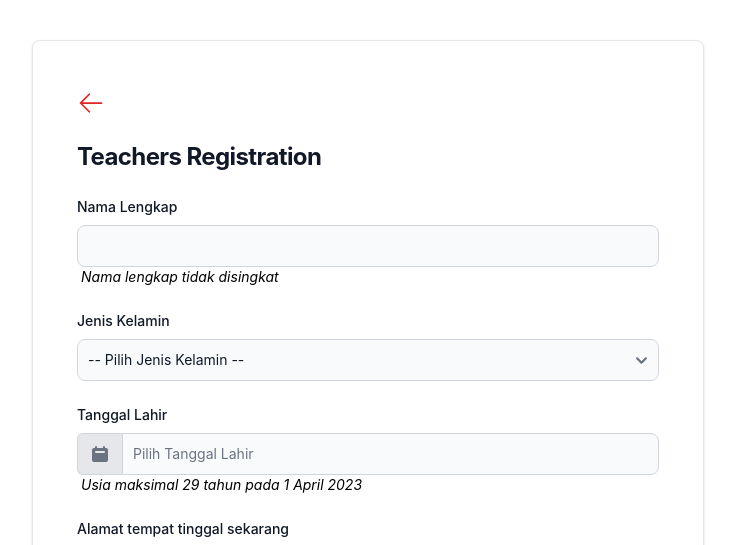
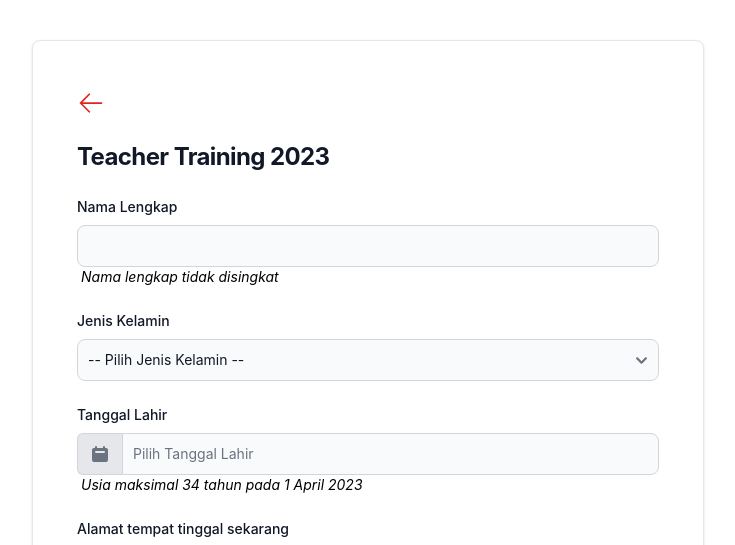
Before and after one commit to Reinhardjs/scholarship-registration-frontend, a React (Create React App) app: page /teacher in a window 1280 px wide. Shown: the top 545 px of the page, without its empty margins (272-1007 px from the left). Built offline with nearby package versions, Linux system fonts and the light colour scheme.

Commit message:
chore(mext-registration): able to display current age

```diff
--- a/src/components/DatePickerInput.js
+++ b/src/components/DatePickerInput.js
@@ -1,8 +1,11 @@
 import React from "react";
 import Datepicker from "flowbite-datepicker/Datepicker";
 
+import calculateAge from "../utils/calculateAge";
+
 const DatePickerInput = (props) => {
-  const { form, labelString, inputName, notes, validation } = props;
+  const { form, labelString, inputName, notes, validation, showCurrentAge } =
+    props;
   const {
     register,
     formState: { errors },
@@ -28,6 +31,16 @@ const DatePickerInput = (props) => {
       datepickerEl.removeEventListener("changeDate", triggerOnDateChanged);
     };
   }, [triggerOnDateChanged]);
+
+  var calculatedAge = -1;
+
+  if (form.watch(inputName) && form.watch(inputName) !== "") {
+    const parts = form.watch(inputName).split("-");
+    const birthYear = parseInt(parts[0]);
+    const birthMonth = parseInt(parts[1]);
+    const birthDay = parseInt(parts[2]);
+    calculatedAge = calculateAge(birthYear, birthMonth, birthDay);
+  }
 
   return (
     <div>
@@ -62,6 +75,9 @@ const DatePickerInput = (props) => {
         />
       </div>
       {notes && <p className="ml-1 text-sm italic">{notes}</p>}
+      {showCurrentAge && form.watch(inputName) && (
+        <p className="ml-1 text-sm italic">{`Usia Anda ${calculatedAge} tahun pada 1 April 2023`}</p>
+      )}
       {errors[inputName] &&
         (errors[inputName].type === "validate" ? (
           <span className="text-red-600">{labelString} tidak valid</span>
--- a/src/pages/JapaneseStudiesRegistration.js
+++ b/src/pages/JapaneseStudiesRegistration.js
@@ -4,6 +4,7 @@ import { useHistory } from "react-router-dom";
 import { useForm } from "react-hook-form";
 import { ArrowLeftIcon } from "@heroicons/react/24/solid";
 
+import calculateAge from "../utils/calculateAge";
 import TextInput from "../components/TextInput";
 import SelectInput from "../components/SelectInput";
 import PhoneNumberInput from "../components/PhoneNumberInput";
@@ -33,21 +34,6 @@ const JapaneseStudiesRegistration = () => {
     /^(([^<>()[\]\\.,;:\s@"]+(\.[^<>()[\]\\.,;:\s@"]+)*)|(".+"))@((\[[0-9]{1,3}\.[0-9]{1,3}\.[0-9]{1,3}\.[0-9]{1,3}\])|(([a-zA-Z\-0-9]+\.)+[a-zA-Z]{2,}))$/.test(
       email
     );
-
-  function calculateAge(birthYear, birthMonth, birthDay) {
-    var targetYear = 2023;
-    var targetMonth = 4;
-    var targetDay = 1;
-    var calculatedAge = targetYear - birthYear;
-
-    if (targetMonth < birthMonth) {
-      calculatedAge--;
-    }
-    if (birthMonth === targetMonth && targetDay < birthDay) {
-      calculatedAge--;
-    }
-    return calculatedAge;
-  }
 
   const isValidDate = (date) => {
     const LIMIT_AGE = 29;
--- a/src/pages/TeacherTrainingRegistration.js
+++ b/src/pages/TeacherTrainingRegistration.js
@@ -156,7 +156,7 @@ const TeacherTrainingRegistration = () => {
                 />
               </div>
               <h1 className="text-xl font-bold leading-tight tracking-tight text-gray-900 dark:text-white md:text-2xl">
-                Teachers Registration
+                Teacher Training 2023
               </h1>
               <TextInput
                 form={form}
@@ -177,7 +177,8 @@ const TeacherTrainingRegistration = () => {
                 labelString={"Tanggal Lahir"}
                 inputName={"birthdate"}
                 validation={handleDateValidation}
-                notes={"Usia maksimal 29 tahun pada 1 April 2023"}
+                notes={"Usia maksimal 34 tahun pada 1 April 2023"}
+                showCurrentAge
               />
               <TextInput
                 form={form}
--- /dev/null
+++ b/src/utils/calculateAge.js
@@ -0,0 +1,14 @@
+export default function calculateAge(birthYear, birthMonth, birthDay) {
+  var targetYear = 2023;
+  var targetMonth = 4;
+  var targetDay = 1;
+  var calculatedAge = targetYear - birthYear;
+
+  if (targetMonth < birthMonth) {
+    calculatedAge--;
+  }
+  if (birthMonth === targetMonth && targetDay < birthDay) {
+    calculatedAge--;
+  }
+  return calculatedAge;
+}
```
